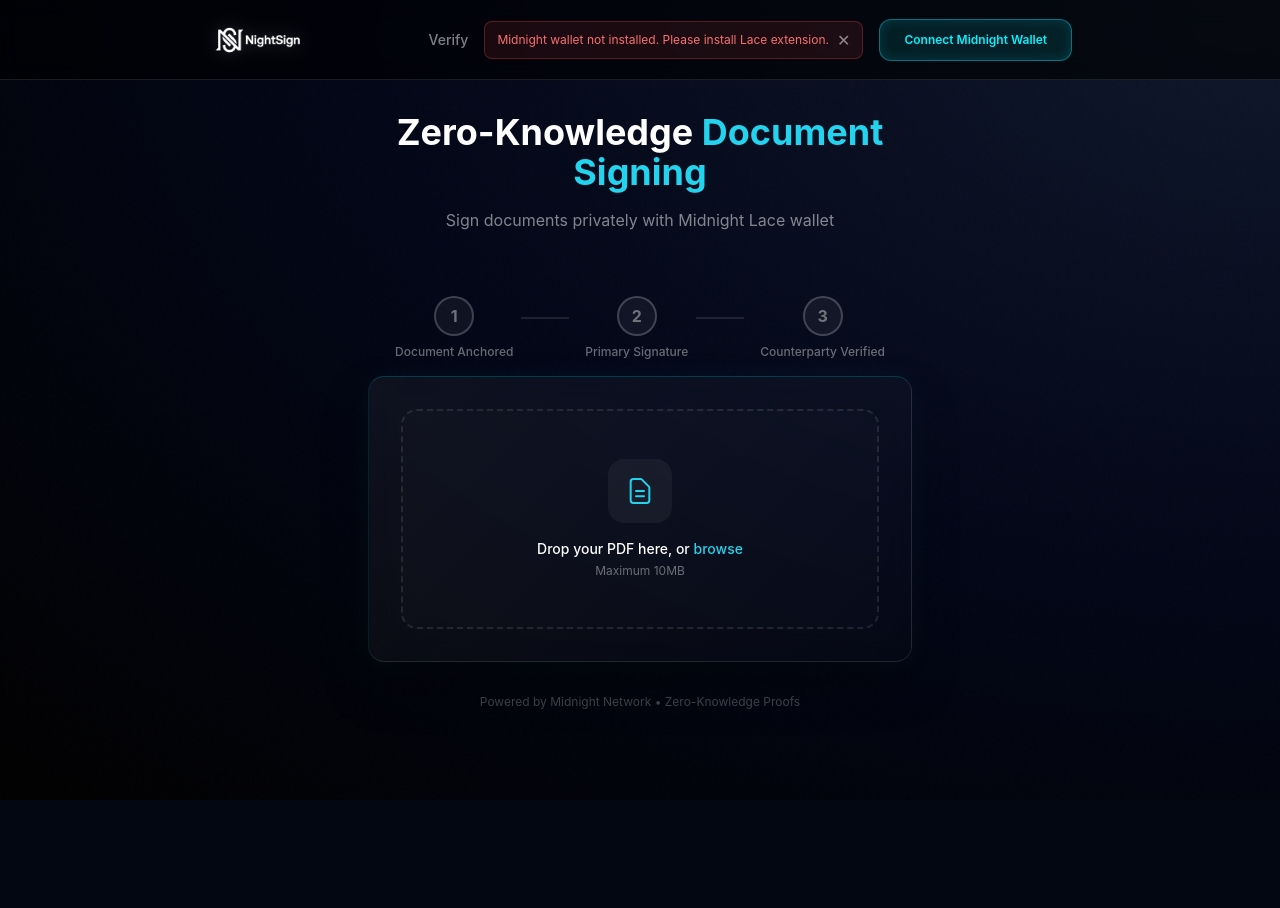
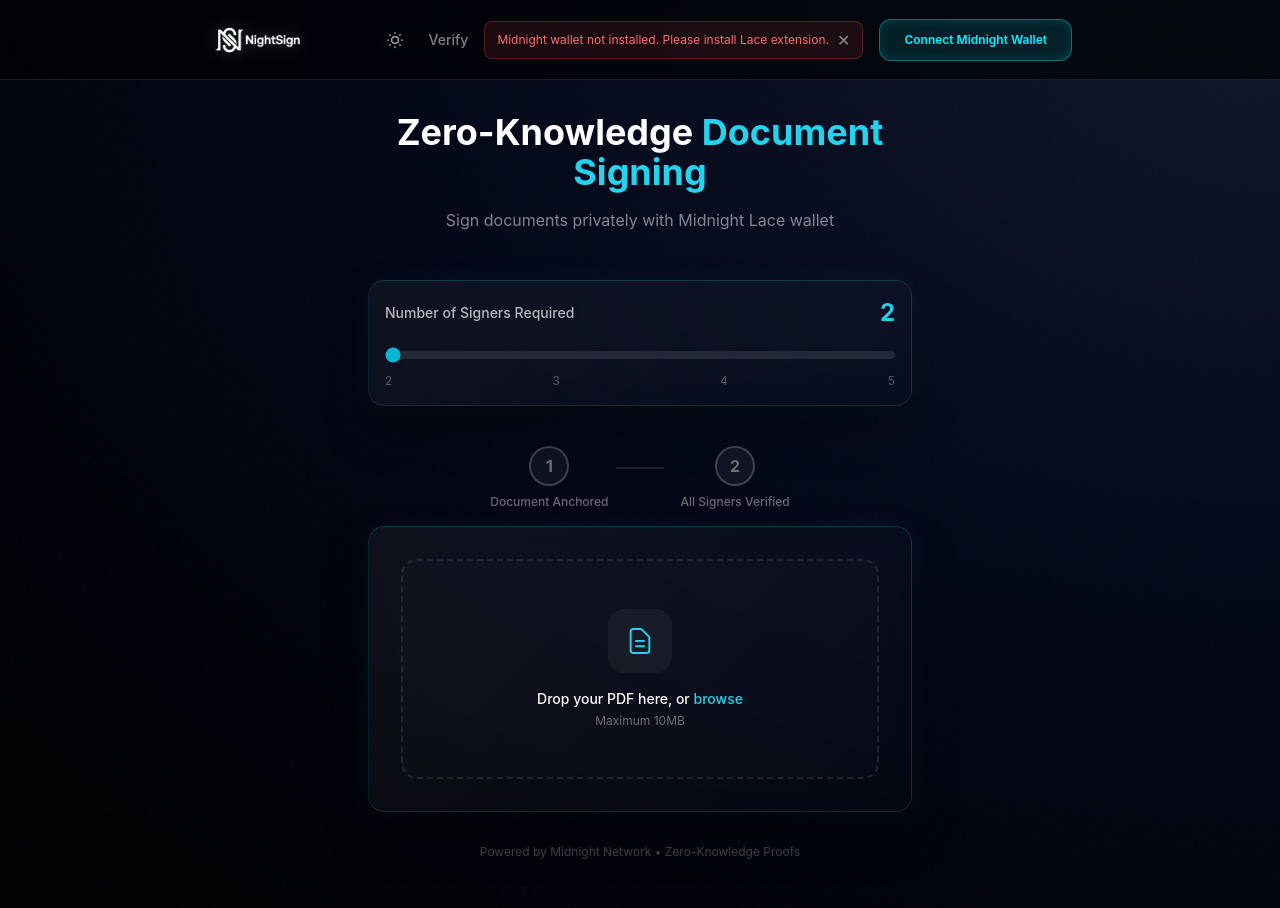
Before and after one commit to HarleysCodes/night-sign, a React (Vite) app: page / in a window 1280 px wide. Before the commit the page ends 800 px from the top, so only its background shows below. Built offline with nearby package versions, Linux system fonts and the light colour scheme.

Commit message:
Feature: Added Light Mode and dynamic signer configuration

```diff
--- a/package.json
+++ b/package.json
@@ -11,6 +11,7 @@
   },
   "dependencies": {
     "framer-motion": "^11.0.0",
+    "next-themes": "^0.4.6",
     "qrcode.react": "^4.2.0",
     "react": "^18.3.1",
     "react-dom": "^18.3.1",
--- a/src/App.tsx
+++ b/src/App.tsx
@@ -50,7 +50,9 @@
   isConnecting,
   error,
   networkId,
-  onClearError
+  onClearError,
+  isDarkMode,
+  setIsDarkMode
 }: {
   onConnect: () => void;
   isConnected: boolean;
@@ -59,6 +61,8 @@
   error: string | null;
   networkId: number | null;
   onClearError: () => void;
+  isDarkMode: boolean;
+  setIsDarkMode: (v: boolean) => void;
 }) {
   return (
     <nav className="fixed top-0 left-0 right-0 z-50 h-20 border-b border-white/10 bg-black/60 backdrop-blur-md">
@@ -76,6 +80,23 @@
         </div>
 
         <div className="flex items-center gap-4">
+          {/* Theme Toggle */}
+          <button
+            onClick={() => setIsDarkMode(!isDarkMode)}
+            className="p-2 rounded-lg hover:bg-white/10 transition-colors"
+            title={isDarkMode ? "Switch to Light Mode" : "Switch to Dark Mode"}
+          >
+            {isDarkMode ? (
+              <svg className="w-5 h-5 text-white/70" fill="none" viewBox="0 0 24 24" stroke="currentColor">
+                <path strokeLinecap="round" strokeLinejoin="round" strokeWidth={1.5} d="M12 3v1m0 16v1m9-9h-1M4 12H3m15.364 6.364l-.707-.707M6.343 6.343l-.707-.707m12.728 0l-.707.707M6.343 17.657l-.707.707M16 12a4 4 0 11-8 0 4 4 0 018 0z" />
+              </svg>
+            ) : (
+              <svg className="w-5 h-5 text-slate-600" fill="none" viewBox="0 0 24 24" stroke="currentColor">
+                <path strokeLinecap="round" strokeLinejoin="round" strokeWidth={1.5} d="M20.354 15.354A9 9 0 018.646 3.646 9.003 9.003 0 0012 21a9.003 9.003 0 008.354-5.646z" />
+              </svg>
+            )}
+          </button>
+
           {/* Verify Link */}
           <a
             href="/verify"
@@ -227,13 +248,15 @@
   onReset,
   inviteLink,
   onCopyLink,
-  copiedLink
+  copiedLink,
+  requiredSigners = 2
 }: {
   data: SignedDocument;
   onReset: () => void;
   inviteLink?: string;
   onCopyLink?: () => void;
   copiedLink?: boolean;
+  requiredSigners?: number;
 }) {
 
   const handleDownloadReceipt = () => {
@@ -348,11 +371,11 @@
               <div className="flex-1 h-2 bg-white/10 rounded-full overflow-hidden">
                 <div
                   className="h-full bg-gradient-to-r from-cyan-500 to-purple-500"
-                  style={{ width: `${Math.min((data.signatureCount / 2) * 100, 100)}%` }}
+                  style={{ width: `${Math.min((data.signatureCount / requiredSigners) * 100, 100)}%` }}
                 />
               </div>
               <span className="text-sm text-cyan-400">
-                {data.signatureCount}/2
+                {data.signatureCount}/{requiredSigners}
               </span>
             </div>
           </div>
@@ -415,14 +438,19 @@
 
 // Trust Timeline - Vertical Step Indicator
 function TrustTimeline({
-  currentStep
+  currentStep,
+  requiredSigners = 2
 }: {
-  currentStep: 0 | 1 | 2 | 3;
+  currentStep: number;
+  requiredSigners?: number;
 }) {
   const steps = [
     { step: 1, label: "Document Anchored", desc: "Hash recorded on-chain" },
-    { step: 2, label: "Primary Signature", desc: "First party verified" },
-    { step: 3, label: "Counterparty Verified", desc: "All parties signed" },
+    ...Array.from({ length: requiredSigners - 1 }, (_, i) => ({
+      step: i + 2,
+      label: i === requiredSigners - 2 ? "All Signers Verified" : `Signer ${i + 2}`,
+      desc: i === requiredSigners - 2 ? "All parties signed" : `Party ${i + 2} verified`
+    }))
   ];
 
   return (
@@ -479,6 +507,12 @@
   const [selectedFile, setSelectedFile] = useState<File | null>(null);
   const [signedData, setSignedData] = useState<SignedDocument | null>(null);
 
+  // Theme state
+  const [isDarkMode, setIsDarkMode] = useState(true);
+
+  // Signer count configuration
+  const [requiredSigners, setRequiredSigners] = useState(2);
+
   // Multi-signer state
   const [multiSignerSession, setMultiSignerSession] = useState<MultiSignerSession | null>(null);
   const [, setIdentityVerified] = useState(false);
@@ -517,7 +551,7 @@
         documentHash: "",
         documentName: "Shared Document",
         signers: [],
-        requiredSigners: 2,
+        requiredSigners: requiredSigners,
         isSecondSigner: true
       });
 
@@ -609,7 +643,7 @@
         documentHash,
         documentName: selectedFile.name,
         signers: [accountId || "signer-1"],
-        requiredSigners: 2
+        requiredSigners: requiredSigners
       };
       setMultiSignerSession(session);
 
@@ -769,7 +803,7 @@
   };
 
   return (
-    <div className="space-bg min-h-screen">
+    <div className={`min-h-screen ${isDarkMode ? 'space-bg' : 'bg-slate-50'}`}>
       <Navbar
         onConnect={connectWallet}
         isConnected={isConnected}
@@ -778,6 +812,8 @@
         error={walletError}
         networkId={networkId}
         onClearError={clearWalletError}
+        isDarkMode={isDarkMode}
+        setIsDarkMode={setIsDarkMode}
       />
 
       <main className="pt-28 pb-12">
@@ -816,8 +852,35 @@
             </div>
           )}
 
+          {/* Signer Count Configuration */}
+          {state === "upload" && !selectedFile && (
+            <div className="mb-6 p-4 glass-card">
+              <div className="flex items-center justify-between mb-3">
+                <label className="text-sm font-medium text-white/70">Number of Signers Required</label>
+                <span className="text-2xl font-bold text-cyan-400">{requiredSigners}</span>
+              </div>
+              <input
+                type="range"
+                min="2"
+                max="5"
+                value={requiredSigners}
+                onChange={(e) => setRequiredSigners(parseInt(e.target.value))}
+                className="w-full h-2 bg-white/10 rounded-lg appearance-none cursor-pointer accent-cyan-500"
+              />
+              <div className="flex justify-between mt-2 text-xs text-white/30">
+                <span>2</span>
+                <span>3</span>
+                <span>4</span>
+                <span>5</span>
+              </div>
+            </div>
+          )}
+
           {/* Trust Timeline */}
-          <TrustTimeline currentStep={signedData?.isFullyExecuted ? 3 : state === "signed" ? 2 : selectedFile ? 1 : 0} />
+          <TrustTimeline
+            currentStep={signedData?.isFullyExecuted ? requiredSigners : state === "signed" ? Math.min(requiredSigners - 1, 2) : selectedFile ? 1 : 0}
+            requiredSigners={requiredSigners}
+          />
 
           {/* Main Card */}
           <motion.div
@@ -1040,6 +1103,7 @@
                       inviteLink={inviteLink}
                       onCopyLink={handleCopyLink}
                       copiedLink={copiedLink}
+                      requiredSigners={requiredSigners}
                     />
                   )}
                 </motion.div>
```
Also changed, not shown: 1 other file (tests, documents, lock files or other folders).
